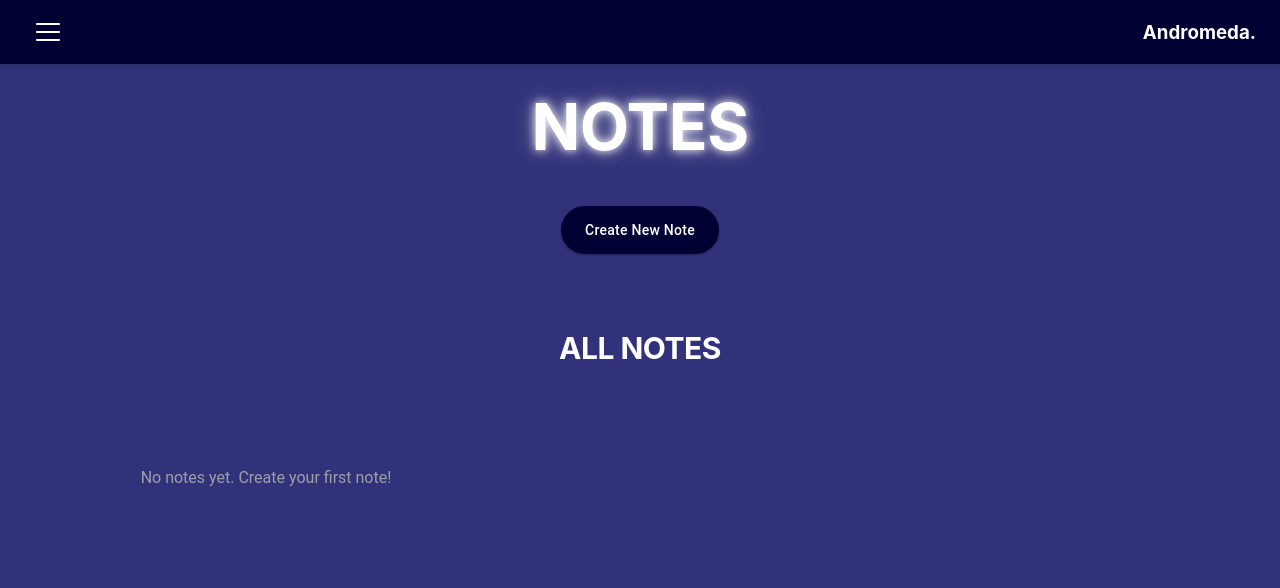
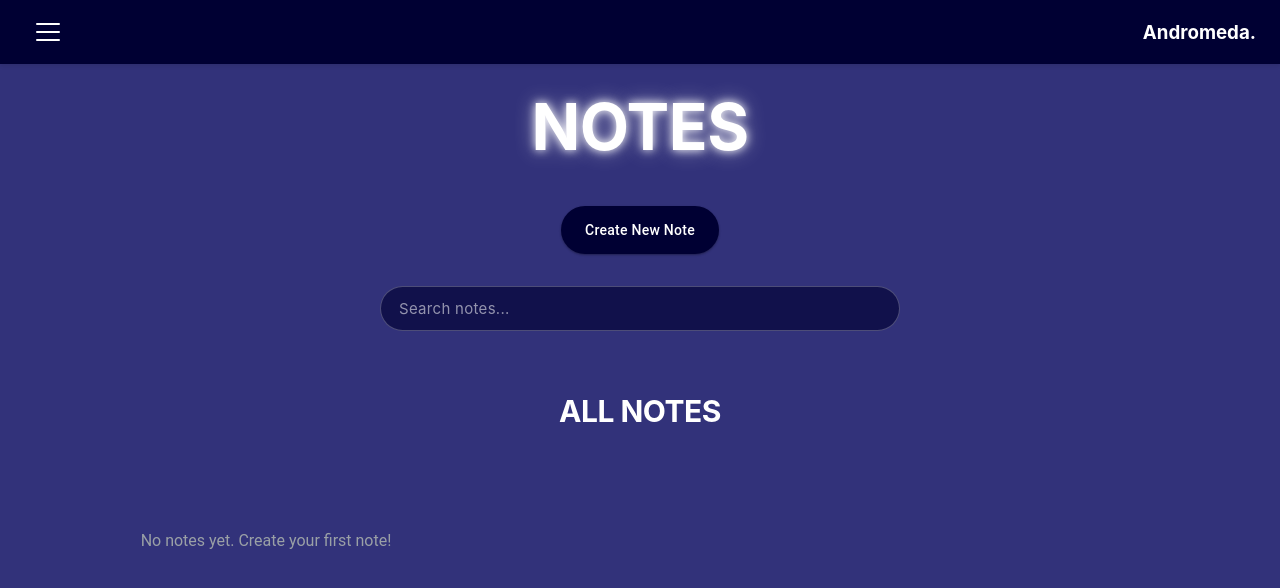
Before and after one commit to abk2191/organiser, a React (Vite) app: page /organiser/notes in a window 1280 px wide. Shown: the top 588 px of the page. Built offline with nearby package versions, Linux system fonts and the light colour scheme.

Commit message:
Added new features

```diff
--- a/index.html
+++ b/index.html
@@ -4,6 +4,10 @@
     <meta charset="UTF-8" />
     <link rel="icon" type="image/svg+xml" href="/vite.svg" />
     <meta name="viewport" content="width=device-width, initial-scale=1.0" />
+    <link
+      rel="stylesheet"
+      href="https://cdnjs.cloudflare.com/ajax/libs/animate.css/4.1.1/animate.min.css"
+    />
     <link
       rel="stylesheet"
       href="https://cdnjs.cloudflare.com/ajax/libs/font-awesome/6.4.0/css/all.min.css"
--- a/src/Notes.jsx
+++ b/src/Notes.jsx
@@ -2,6 +2,8 @@ import { useState, useRef, useEffect } from "react";
 
 function Notes() {
   // Load notes from localStorage on initial render
+  const [searchQuery, setSearchQuery] = useState("");
+  const [isSearching, setIsSearching] = useState(false);
   const [notes, setNotes] = useState(() => {
     const savedNotes = localStorage.getItem("notes");
     return savedNotes ? JSON.parse(savedNotes) : [];
@@ -147,6 +149,19 @@ function Notes() {
   const sortedUnpinnedNotes = [...unpinnedNotes].sort((a, b) => b.id - a.id);
   const sortedPinnedNotes = [...pinnedNotes].sort((a, b) => b.id - a.id);
 
+  function matchesSearch(note) {
+    if (!searchQuery.trim()) return true; // if empty, show everything
+
+    const query = searchQuery.toLowerCase();
+
+    // note.content is HTML, but for simple search we can just search the string
+    const contentText = note.content.toLowerCase();
+    return contentText.includes(query);
+  }
+
+  const filteredPinnedNotes = sortedPinnedNotes.filter(matchesSearch);
+  const filteredUnpinnedNotes = sortedUnpinnedNotes.filter(matchesSearch);
+
   function pinNote(noteId, e) {
     e.stopPropagation();
     e.preventDefault();
@@ -221,14 +236,79 @@ function Notes() {
             </button>
           </div>
 
+          {/* 🔎 Search bar */}
+          <div className="search-div">
+            <input
+              className="search-input"
+              type="text"
+              placeholder="Search notes..."
+              value={searchQuery}
+              onChange={(e) => {
+                setSearchQuery(e.target.value);
+                setIsSearching(true); // ✅ ENTER SEARCH MODE
+              }}
+            />
+            {isSearching && (
+              <div style={{ marginTop: "10px" }} className="cls-srch-btn-div">
+                <button
+                  className="cls-srch-btn"
+                  onClick={() => {
+                    setSearchQuery("");
+                    setIsSearching(false); // ✅ EXIT SEARCH MODE
+                  }}
+                >
+                  <i class="fa-solid fa-xmark"></i>
+                </button>
+              </div>
+            )}
+          </div>
+
+          {/*Search Result*/}
+          {isSearching && (
+            <div className="notes-list">
+              {filteredPinnedNotes.length === 0 &&
+              filteredUnpinnedNotes.length === 0 ? (
+                <p className="warning">No results found.</p>
+              ) : (
+                [...filteredPinnedNotes, ...filteredUnpinnedNotes].map(
+                  (note) => (
+                    <div
+                      key={note.id}
+                      className="note-item"
+                      onClick={() => openNote(note.id)}
+                    >
+                      <div
+                        className="nw-nt-div"
+                        style={{
+                          backgroundColor: noteColors[note.id] || "#000033",
+                        }}
+                      >
+                        <div className="nt-cntnt-div">
+                          <p
+                            dangerouslySetInnerHTML={{ __html: note.content }}
+                          ></p>
+                        </div>
+                      </div>
+                    </div>
+                  )
+                )
+              )}
+            </div>
+          )}
+
           {/* Pinned Notes - Always show section if there are pinned notes */}
+          {!isSearching && (
+            <>
               {sortedPinnedNotes.length > 0 ? (
                 <div className="pinned-nts">
+                  {/* ✅ PINNED NOTES HEADER */}
                   <div className="wrapper">
                     <div className="page-text-2">
                       <h2>PINNED NOTES ({sortedPinnedNotes.length})</h2>
                     </div>
                   </div>
+
+                  {/* ✅ PINNED NOTES LIST */}
                   <div className="all-pnd-nts">
                     {sortedPinnedNotes.map((note) => (
                       <div
@@ -289,21 +369,24 @@ function Notes() {
                                 ></div>
                               </div>
                             )}
+
                             <div className="btn-cntnr">
                               <button
                                 className="dlt-btn"
                                 title="Select Color"
                                 onClick={(e) => handleColorSelector(note.id, e)}
                               >
-                            <i class="fa-solid fa-brush"></i>
+                                <i className="fa-solid fa-brush"></i>
                               </button>
+
                               <button
                                 className="dlt-btn"
                                 onClick={(e) => unpinNote(note.id, e)}
-                            title="Pin note"
+                                title="Unpin note"
                               >
-                            <i class="fa-solid fa-link-slash"></i>
+                                <i className="fa-solid fa-link-slash"></i>
                               </button>
+
                               <button
                                 className="dlt-btn"
                                 onClick={(e) => deleteNote(note.id, e)}
@@ -317,6 +400,8 @@ function Notes() {
                       </div>
                     ))}
                   </div>
+
+                  {/* ✅ ALL NOTES HEADER (WHEN PINNED EXIST) */}
                   <div className="wrapper">
                     <div className="page-text-2">
                       <h2>ALL NOTES</h2>
@@ -324,15 +409,18 @@ function Notes() {
                   </div>
                 </div>
               ) : (
-            // Show "All Notes" header even when no pinned notes exist
+                /* ✅ NO PINNED NOTES → STILL SHOW ALL NOTES */
                 <div className="wrapper">
                   <div className="page-text-2">
                     <h2>ALL NOTES</h2>
                   </div>
                 </div>
               )}
+            </>
+          )}
 
           {/* Display unpinned notes list */}
+          {!isSearching && (
             <div className="notes-list">
               {sortedUnpinnedNotes.length === 0 &&
               sortedPinnedNotes.length === 0 ? (
@@ -343,7 +431,9 @@ function Notes() {
                     display: "flex",
                   }}
                 >
-                <p className="warning">No notes yet. Create your first note!</p>
+                  <p className="warning">
+                    No notes yet. Create your first note!
+                  </p>
                 </div>
               ) : (
                 sortedUnpinnedNotes.map((note, index) => (
@@ -359,7 +449,9 @@ function Notes() {
                       }}
                     >
                       <div className="nt-cntnt-div">
-                      <p dangerouslySetInnerHTML={{ __html: note.content }}></p>
+                        <p
+                          dangerouslySetInnerHTML={{ __html: note.content }}
+                        ></p>
                       </div>
                       <div className="dlt-nt-btn-div">
                         {colorSelectorActiveNoteId === note.id && (
@@ -431,6 +523,7 @@ function Notes() {
                 ))
               )}
             </div>
+          )}
         </div>
       </div>
 
--- a/src/index.css
+++ b/src/index.css
@@ -790,6 +790,61 @@ html {
   border-radius: 50%;
 }
 
+.cls-srch-btn-div {
+  display: flex;
+  align-items: center;
+  justify-content: center;
+  margin-bottom: 20px;
+}
+
+.cls-srch-btn {
+  background: none;
+  border: none;
+  font-size: 50px;
+  color: #000033;
+  cursor: pointer;
+}
+
+.search-div {
+  width: 100%;
+  display: flex;
+  flex-direction: column;
+  align-items: center;
+  justify-content: center;
+  margin-bottom: 18px;
+}
+
+.search-input {
+  width: 90%;
+  max-width: 520px;
+  padding: 12px 18px;
+  border-radius: 28px;
+
+  background: rgba(0, 0, 51, 0.65);
+  color: white;
+
+  border: 1px solid rgba(255, 255, 255, 0.25);
+  outline: none;
+
+  font-size: 15px;
+  font-family: "Inter", sans-serif;
+  letter-spacing: 0.3px;
+
+  transition: background 0.25s ease, box-shadow 0.25s ease, border 0.25s ease,
+    transform 0.15s ease;
+}
+
+.search-input::placeholder {
+  color: rgba(255, 255, 255, 0.55);
+}
+
+.search-input:focus {
+  background: rgba(0, 0, 51, 0.9);
+  border: 1px solid #8989ea;
+  box-shadow: 0 0 0 3px rgba(137, 137, 234, 0.35);
+  transform: translateY(-1px);
+}
+
 /* ===== RESPONSIVE DESIGN ===== */
 @media (max-width: 768px) {
   .task-edit-input {
```
Lines whose indentation alone changed are shown as unchanged.
